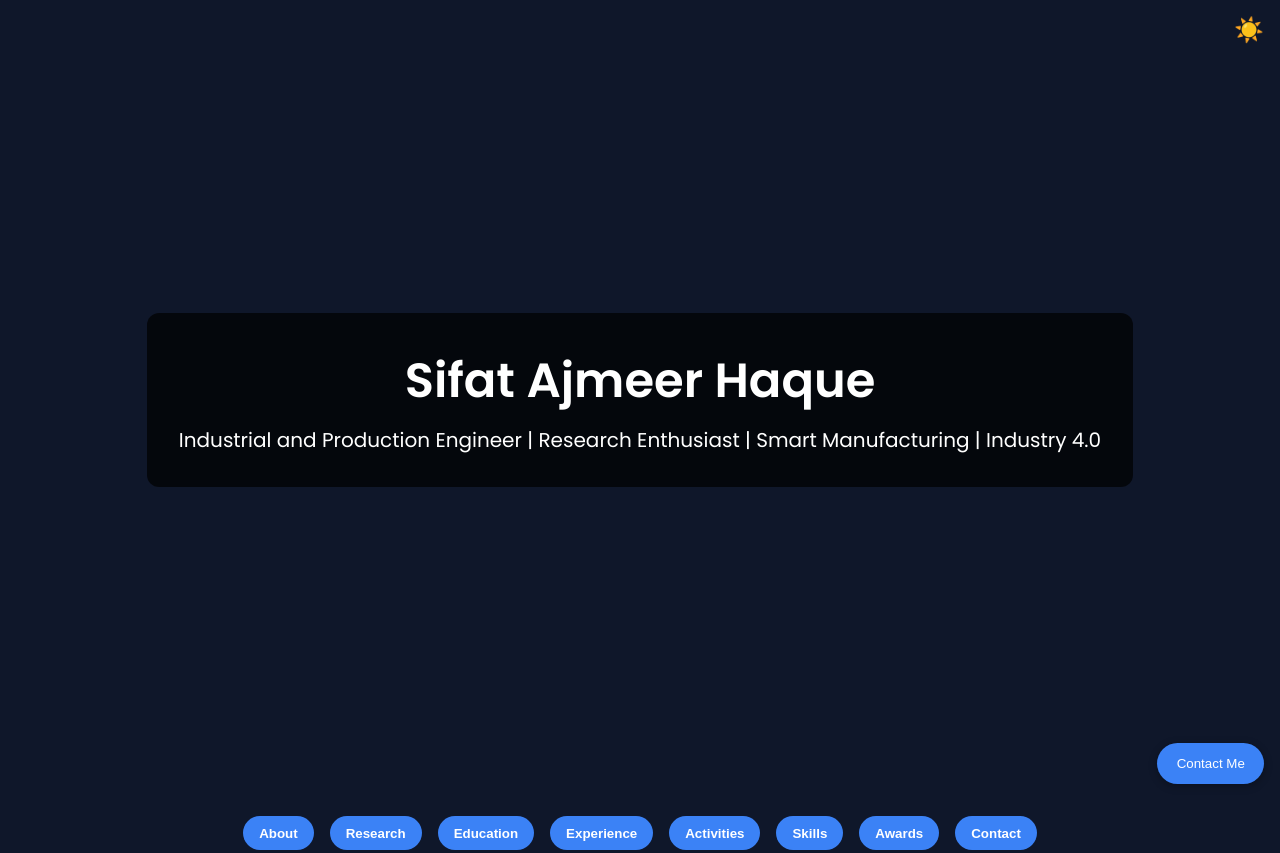
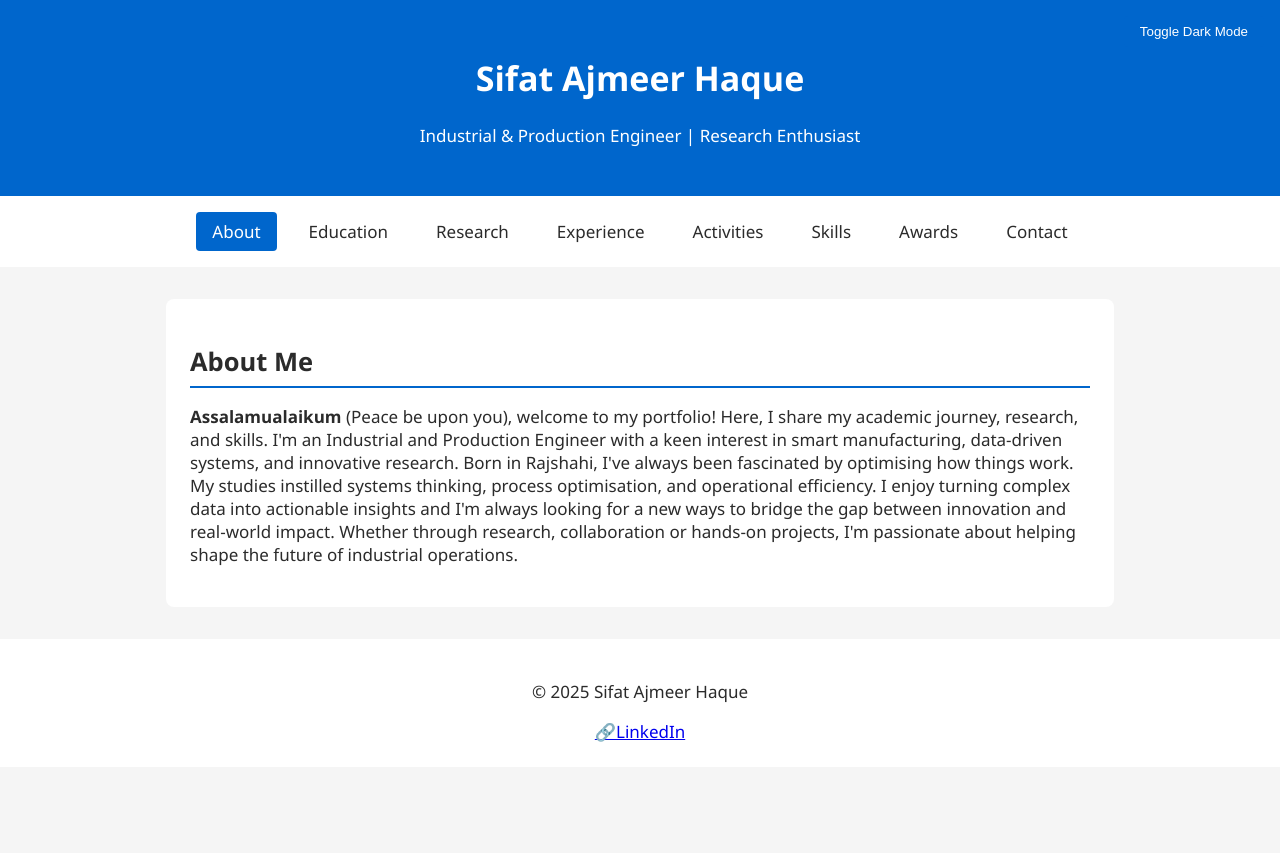
Before and after one commit to Sifat-Ajmeer-Haque/My-Portfolio, a plain HTML site: page index.html in a window 1280 px wide. Shown: the top 853 px of the page. After the commit the page ends 800 px from the top, so only its background shows below. Drawn offline with Linux system fonts and the light colour scheme.

Commit message:
Add files via upload

```diff
--- a/index.html
+++ b/index.html
@@ -1,314 +1,230 @@
 <!DOCTYPE html>
 <html lang="en">
 <head>
-  <meta charset="UTF-8">
-  <meta name="viewport" content="width=device-width, initial-scale=1.0">
+  <meta charset="UTF-8" />
+  <meta name="viewport" content="width=device-width, initial-scale=1.0"/>
   <title>Sifat Ajmeer Haque | Portfolio</title>
-  <link href="https://fonts.googleapis.com/css2?family=Poppins:wght@400;600&display=swap" rel="stylesheet">
-  <script src="https://kit.fontawesome.com/a076d05399.js" crossorigin="anonymous"></script>
   <style>
     :root {
-      --accent: #3b82f6;
-      --bg-light: #ffffff;
-      --bg-dark: #0f172a;
-      --text-light: #1e293b;
-      --text-dark: #f8fafc;
-      --link-light: #3b82f6;
-      --link-dark: #60a5fa;
+      --primary-bg: #f5f5f5;
+      --primary-text: #2b2b2b;
+      --secondary-bg: #ffffff;
+      --accent: #0066cc;
+      --dark-bg: #1a1a1a;
+      --dark-secondary-bg: #2a2a2a;
+      --dark-text: #e0e0e0;
+      --dark-accent: #3399ff;
     }
-    * {
+    body {
       margin: 0;
       padding: 0;
-      box-sizing: border-box;
+      font-family: 'Segoe UI', sans-serif;
+      font-size: 17px;
+      background: var(--primary-bg);
+      color: var(--primary-text);
+      transition: background 0.3s, color 0.3s;
+      scroll-behavior: smooth;
     }
-    body {
-      font-family: 'Poppins', sans-serif;
-      background-color: var(--bg-dark);
-      color: var(--text-dark);
-      transition: 0.4s ease;
+    body.dark {
+      background: var(--dark-bg);
+      color: var(--dark-text);
     }
-    body.light {
-      background-color: var(--bg-light);
-      color: var(--text-light);
+    header {
+      padding: 2rem;
+      text-align: center;
+      background: var(--accent);
+      color: #fff;
     }
-    body a {
-      color: var(--link-dark);
+    nav {
+      display: flex;
+      justify-content: center;
+      flex-wrap: wrap;
+      gap: 1rem;
+      background: var(--secondary-bg);
+      padding: 1rem;
+    }
+    body.dark nav {
+      background: var(--dark-secondary-bg);
+    }
+    nav a {
+      text-decoration: none;
+      padding: 0.5rem 1rem;
+      color: var(--primary-text);
+      border-radius: 4px;
+      transition: 0.2s;
+    }
+    body.dark nav a {
+      color: var(--dark-text);
+    }
+    nav a.active,
+    nav a:hover {
+      background: var(--accent);
+      color: #fff;
+    }
+    .section {
+      max-width: 900px;
+      margin: 2rem auto;
+      padding: 1.5rem;
+      background: var(--secondary-bg);
+      border-radius: 8px;
+      display: none;
+    }
+    body.dark .section {
+      background: var(--dark-secondary-bg);
+    }
+    .section.active {
+      display: block;
+    }
+    h2 {
+      border-bottom: 2px solid var(--accent);
+      padding-bottom: 0.5rem;
+      margin-bottom: 1rem;
+    }
+    ul {
+      list-style: disc inside;
+      line-height: 1.6;
+    }
+    ul li a {
+      color: var(--accent);
       text-decoration: none;
     }
-    body.light a {
-      color: var(--link-light);
+    ul li a:hover {
+      text-decoration: underline;
     }
-    header {
-      background: url('A_digital_illustration_in_a_futuristic_and_technol.png') center/cover no-repeat;
-      height: 100vh;
-      display: flex;
-      justify-content: center;
-      align-items: center;
-      position: relative;
+    footer {
+      text-align: center;
+      padding: 1rem;
+      background: var(--secondary-bg);
     }
-    .overlay {
-      background-color: rgba(0, 0, 0, 0.7);
-      padding: 2rem;
-      border-radius: 12px;
-      color: white;
-      text-align: center;
-      animation: fadeIn 2s ease;
+    body.dark footer {
+      background: var(--dark-secondary-bg);
     }
-    .overlay h1 {
-      font-size: 3rem;
-      animation: slideDown 1s ease;
-    }
-    .overlay p {
-      font-size: 1.25rem;
-      margin-top: 0.5rem;
-      animation: slideUp 1s ease;
-    }
-    .dark-toggle {
+    #darkToggle {
       position: fixed;
       top: 1rem;
       right: 1rem;
-      background: none;
-      border: none;
-      font-size: 1.5rem;
-      cursor: pointer;
-      z-index: 1000;
-      color: var(--accent);
-    }
-    nav {
-      position: sticky;
-      top: 0;
-      display: flex;
-      justify-content: center;
-      flex-wrap: wrap;
-      background: var(--bg-dark);
-      padding: 1rem;
-      gap: 1rem;
-      z-index: 100;
-    }
-    body.light nav {
-      background: var(--bg-light);
-    }
-    nav button {
       background: var(--accent);
       border: none;
-      color: white;
-      padding: 0.6rem 1rem;
-      border-radius: 30px;
+      color: #fff;
+      padding: 0.5rem 1rem;
+      border-radius: 4px;
       cursor: pointer;
-      font-weight: 600;
-      transition: all 0.3s;
-    }
-    nav button:hover {
-      background: #1d4ed8;
-    }
-    section {
-      display: none;
-      max-width: 900px;
-      margin: 3rem auto;
-      padding: 2rem;
-      border-radius: 12px;
-      background: rgba(255, 255, 255, 0.05);
-      animation: fadeIn 0.6s ease;
-    }
-    body.light section {
-      background: rgba(0, 0, 0, 0.03);
-    }
-    section.active {
-      display: block;
-    }
-    .skills {
-      display: grid;
-      grid-template-columns: repeat(auto-fit, minmax(140px, 1fr));
-      gap: 1rem;
-    }
-    .skills div {
-      border-left: 4px dotted var(--accent);
-      padding-left: 1rem;
-    }
-    .contact-btn {
-      position: fixed;
-      bottom: 1rem;
-      right: 1rem;
-      background: var(--accent);
-      color: white;
-      border: none;
-      padding: 0.8rem 1.2rem;
-      border-radius: 50px;
-      cursor: pointer;
-      z-index: 1000;
-      box-shadow: 0 2px 8px rgba(0, 0, 0, 0.3);
-    }
-    .social-icons {
-      text-align: center;
-      margin-top: 1.5rem;
-    }
-    .social-icons a {
-      margin: 0 10px;
-      font-size: 1.5rem;
-      color: var(--accent);
-      transition: 0.3s;
-    }
-    .social-icons a:hover {
-      color: #ffffff;
-    }
-    .welcome-screen {
-      position: fixed;
-      inset: 0;
-      background: rgba(15, 23, 42, 0.95);
-      color: white;
-      display: flex;
-      align-items: center;
-      justify-content: center;
-      font-size: 2rem;
-      z-index: 2000;
-      animation: fadeOut 2.5s forwards 2.5s;
-    }
-    @keyframes fadeIn {
-      from { opacity: 0; transform: translateY(20px); }
-      to { opacity: 1; transform: translateY(0); }
-    }
-    @keyframes fadeOut {
-      to { opacity: 0; visibility: hidden; }
-    }
-    @keyframes slideDown {
-      from { transform: translateY(-50px); opacity: 0; }
-      to { transform: translateY(0); opacity: 1; }
-    }
-    @keyframes slideUp {
-      from { transform: translateY(50px); opacity: 0; }
-      to { transform: translateY(0); opacity: 1; }
+      z-index: 10;
     }
   </style>
 </head>
 <body>
-  <div class="welcome-screen">🍹 Hello, This is Sifat Ajmeer Haque</div>
+  <button id="darkToggle">Toggle Dark Mode</button>
+
   <header>
-    <div class="overlay">
     <h1>Sifat Ajmeer Haque</h1>
-      <p>Industrial and Production Engineer | Research Enthusiast | Smart Manufacturing | Industry 4.0</p>
-    </div>
+    <p>Industrial & Production Engineer | Research Enthusiast </p>
   </header>
 
-  <button class="dark-toggle" onclick="toggleDarkMode()">☀️</button>
-  <button class="contact-btn" onclick="showSection('contact')">Contact Me</button>
-
   <nav>
-    <button onclick="showSection('about')">About</button>
-    <button onclick="showSection('research')">Research</button>
-    <button onclick="showSection('education')">Education</button>
-    <button onclick="showSection('experience')">Experience</button>
-    <button onclick="showSection('activities')">Activities</button>
-    <button onclick="showSection('skills')">Skills</button>
-    <button onclick="showSection('awards')">Awards</button>
-    <button onclick="showSection('contact')">Contact</button>
+    <a href="#" onclick="showSection('about')" class="active">About</a>
+    <a href="#" onclick="showSection('education')">Education</a>
+    <a href="#" onclick="showSection('research')">Research</a>
+    <a href="#" onclick="showSection('experience')">Experience</a>
+    <a href="#" onclick="showSection('activities')">Activities</a>
+    <a href="#" onclick="showSection('skills')">Skills</a>
+    <a href="#" onclick="showSection('awards')">Awards</a>
+    <a href="#" onclick="showSection('contact')">Contact</a>
   </nav>
 
-  <section id="about" class="active">
-    <h2>👤 About Me</h2>
-    <p>Hi! I'm an Industrial and Production Engineer with a keen interest in smart manufacturing, data-driven systems, and innovative research. I was born in Rajshahi, and ever since I can remember, I’ve been fascinated by how things work and how they can work better.
-
-I studied Industrial and Production Engineering, where I developed a strong foundation in systems thinking, process optimization, and operational efficiency. Over time, I became especially interested in how emerging technologies like Artificial Intelligence (AI) and Industry 4.0 can transform traditional manufacturing into smarter, more sustainable, and agile operations.
-
-<p>My current research explores AI-driven solutions for decision-making and performance improvement in the manufacturing sector, with a focus on the unique challenges and opportunities within Australian industries. I enjoy turning complex data into actionable insights using tools like Python, Power BI, and MS Office, and I’m always looking for new ways to bridge the gap between innovation and real-world impact.</p>
-
-Whether through research, collaboration, or hands-on projects, I’m passionate about helping shape the future of industrial operations.
-
-</p>
+  <section id="about" class="section active">
+    <h2>About Me</h2>
+    <p><b>Assalamualaikum</b> (Peace be upon you), welcome to my portfolio! Here, I share my academic journey, research, and skills. I'm an Industrial and Production Engineer with a keen interest in smart manufacturing, data‑driven systems, and innovative research. Born in Rajshahi, I've always been fascinated by optimising how things work. My studies instilled systems thinking, process optimisation, and operational efficiency. I enjoy turning complex data into actionable insights and I'm always looking for a new ways to bridge the gap between innovation and real-world impact. Whether through research, collaboration or hands-on projects, I'm passionate about helping shape the future of industrial operations. </p>
   </section>
 
-  <!-- Inserted Details -->
-  <section id="education">
-  <h2>🎓 Education</h2>
+  <section id="education" class="section">
+    <h2>🎓Education</h2>
     <ul>
-    <li><strong>BSc in Industrial and Production Engineering</strong><br>Jashore University of Science and Technology (2018–2023)</li>
-    <li><strong>HSC (Science)</strong><br>New Government Degree College, Rajshahi (2016)<br>GPA: 5.00 / 5.00</li>
-    <li><strong>SSC (Science)</strong><br>Maskatadighi High School and College, Rajshahi (2014)<br>GPA: 5.00 / 5.00</li>
+      <li><strong>BSc in Industrial & Production Engineering</strong> – Jashore University of Science and Technology (2018–2023)</li>
+      <li><strong>HSC (Science)</strong> – New Government Degree College, Rajshahi (2016), GPA: 5.00/5.00</li>
+      <li><strong>SSC (Science)</strong> – Maskatadighi High School & College (2014), GPA: 5.00/5.00</li>
     </ul>
   </section>
 
-<section id="research">
-  <h2>📚 Research & Publications</h2>
+  <section id="research" class="section">
+    <h2>📚Research & Publications</h2>
     <ul>
-    <li><strong><a href="https://doi.org/10.1108/TQM-08-2023-0247" target="_blank">Barriers to TQM Implementation in SMEs in Bangladesh: An Interpretive Structural Modeling Approach</a></strong><br>The TQM Journal, 2023</li>
-    <li><strong><a href="https://doi.org/10.1108/BIJ-06-2023-0371" target="_blank">Identification and Prioritization of Barriers to Industry 4.0 Adoption</a></strong><br>Benchmarking Journal, 2024</li>
-    <li><strong><a href="https://doi.org/10.46254/BA07.20240193" target="_blank">Industry 4.0-Enabled SMED Implementation for Improving Pipe Extrusion Efficiency: A Case Study</a></strong><br>7th IEOM Bangladesh Conference, 2024</li>
-    <li><strong>A Hierarchical Framework for Green Supply Chain Management in the Construction Sector of Bangladesh</strong><br>ICMERE Conference, 2023</li>
-    <li><strong>Improving Supply Chain Effectiveness: Bangladesh Pharmaceutical Industry</strong><br>Submitted to Supply Chain Analytics, 2025</li>
+      <li><a href="https://doi.org/10.1108/TQM-08-2023-0247" target="_blank"><strong>Barriers to TQM Implementation in SMEs in Bangladesh: An Interpretive Structural Modeling Approach</strong></a><br>The TQM Journal (2023), Publisher: Emerald Publishing Limited</li>
+      <li><a href="https://doi.org/10.1108/BIJ-06-2023-0371" target="_blank"><strong>Identification and prioritization of barriers to Industry 4.0 adoption in the context of food and beverage industries of Bangladesh</strong></a><br>Benchmarking: An International Journal (2024), Publisher: Emerald Publishing Limited</li>
+      <li><a href="https://doi.org/10.46254/BA07.20240193" target="_blank"><strong>Industry 4.0‑Enabled SMED Implementation for Improving Pipe Extrusion Efficiency: A Case Study</strong></a><br>7th IEOM Bangladesh Conference (2024), Publisher: IEOM Society International</li>
+      <li><a href="https://www.researchgate.net/publication/380402176_A_HIERARCHICAL_FRAMEWORK_FOR_ASSESSING_THE_DRIVERS_AND_BARRIERS_TO_IMPLEMENTING_GREEN_SUPPLY_CHAIN_MANAGEMENT_IN_THE_CONSTRUCTION_SECTOR_OF_BANGLADESH" target="_blank"><strong>A Hierarchical Framework for Assessing The Drivers and Barriers to Implementing Green Supply Chain Management in the Construction Sector of Bangladesh</strong></a><br>ICMERE Conference (2023)</li>
 </ul>
   </section>
 
-<section id="awards">
-  <h2>🏆 Awards & Recognitions</h2>
+  <section id="experience" class="section">
+    <h2>💼Work Experience</h2>
     <ul>
-    <li><strong>Key Employee Recognition</strong><br>Akij Plastics Limited, January 2025<br>Recognized for contributing to the company’s record monthly production.</li>
+      <li><strong>Assistant Officer – Production Planning</strong><br>Akij Plastics Limited, July 2023–Present</li>
+      <li><strong>Executive – Production (Finishing)</strong><br>Square Apparels Limited, June 2023–July 2023</li>
     </ul>
   </section>
 
-<section id="experience">
-  <h2>💼 Work Experience</h2>
+  <section id="activities" class="section">
+    <h2>🎯Extracurricular Activities</h2>
     <ul>
-    <li><strong>Assistant Officer – Production Planning</strong><br>Akij Plastics Limited, July 2023 – Present</li>
-    <li><strong>Executive – Production (Finishing)</strong><br>Square Apparels Limited, June 2023 – July 2023</li>
+      <li>Organizer, APFL Football Tournament 2024 at Akij Economic Zone</li>
+      <li>Member, Association of IPE, JUST (2018–Present)</li>
+      <li>Anchor & Event Organizer, JUST (2018–2022)</li>
+      <li>Member, Robotic Club & Bangabandhu Career Club, JUST (2019–2021)</li>
+      <li>Sports Representative (Volleyball, Cricket, Football) (2018–2022)</li>
+      <li>Volunteer, Nobo Utthan Bangladesh (2020–2022)</li>
     </ul>
   </section>
 
-<section id="activities">
-  <h2>🎯 Extracurricular Activities</h2>
+  <section id="skills" class="section">
+    <h2>🛠Skills</h2>
     <ul>
-    <li>Organizer, APFL Football Tournament 2024 at Akij Economic Zone</li>
-    <li>Member – Association of IPE, JUST (2018–Present)</li>
-    <li>Anchor & Event Organizer – JUST (2018–2022)</li>
-    <li>Member – Robotic Club, JUST (2019–2021)</li>
-    <li>Member – Bangabandhu Career Club, JUST (2019–2021)</li>
-    <li>Sports Representative – Volleyball, Cricket, Football (2018–2022)</li>
-    <li>Volunteer – Nobo Utthan Bangladesh (2020–2022)</li>
+      <li><strong>Tools & Technologies:</strong> Python, Power BI, MS Office</li>
+      <li><strong>Research & Analytics:</strong> SEM, ISM, AHP, Fuzzy TOPSIS</li>
+      <li><strong>Soft Skills:</strong> Public Speaking, Team Leadership, Event Management</li>
+      <li><strong>Manufacturing:</strong> Lean, SMED, TPM, TQM, 5S, Six Sigma</li>
     </ul>
   </section>
 
-<section id="skills">
-  <h2>🛠️ Skills</h2>
-  <div class="skills">
-    <div><strong>Tools & Technologies</strong><br>Python, Power BI, MS Office</div>
-    <div><strong>Research & Analytics</strong><br>SEM, ISM, AHP, Fuzzy TOPSIS</div>
-    <div><strong>Soft Skills</strong><br>Public Speaking, Team Leadership, Event Management</div>
-    <div><strong>Manufacturing Knowledge</strong><br>Lean, SMED, TPM,TQM, 5S, Six Sigma</div>
-  </div>
+  <section id="awards" class="section">
+    <h2>🏆Awards & Recognitions</h2>
+    <ul>
+      <li><strong>Key Employee Recognition</strong><br>Akij Plastics Limited (January 2025) – contributed significantly to the company’s record monthly production.</li>
+    </ul>
   </section>
 
-   <section id="contact">
-  <h2>📞 Contact Me</h2>
+  <section id="contact" class="section">
+    <h2>📩Contact</h2>
     <p>Feel free to reach out to discuss research, collaboration, or just to connect!</p>
-  <p>Email: <a href="mailto:sifatajmeer@gmail.com">sifatajmeer@gmail.com</a></p>
-  <p>LinkedIn: <a href="https://www.linkedin.com/in/sifat-ajmeer-haque/" target="_blank">linkedin.com/in/sifatahque</a></p>
-  <p>Phone: +880 17XXXXXXXX</p>
-  <div class="social-icons">
-    <a href="https://www.linkedin.com/in/sifat-ajmeer-haque/" target="_blank"><i class="fab fa-linkedin"></i></a>
-    <a href="https://github.com/yourgithub" target="_blank"><i class="fab fa-github"></i></a>
-    <a href="mailto:sifatajmeer@gmail.com"><i class="fas fa-envelope"></i></a>
-  </div>
+    <p><strong>📧Email:</strong> <a href="mailto:sifatajmeer@gmail.com">sifatajmeer@gmail.com</a></p>
+    <p>📍 Location: Rajshahi, Bangladesh</p>
+    <p><strong>🔗LinkedIn:</strong> <a href="https://www.linkedin.com/in/sifat-ajmeer-haque/" target="_blank">linkedin.com/in/sifat-ajmeer-haque</a></p>
+    <p><strong>📞Phone:</strong> <a href="tel:+88017XXXXXXXX">+880 17XXXXXXXX</a></p>
   </section>
 
-   <footer>
-    All rights reserved © 2025 Sifat Ajmeer Haque
+  <footer style="text-align:center; padding: 1.5rem;">
+    <p>© 2025 Sifat Ajmeer Haque</p>
+    <div class="social-links">
+      <a href="https://www.linkedin.com/in/sifat-ajmeer-haque/" target="_blank">🔗LinkedIn</a>
+    </div>
   </footer>
 
   <script>
+    const links = document.querySelectorAll('nav a');
+    const sections = document.querySelectorAll('.section');
     function showSection(id) {
-      document.querySelectorAll('section').forEach(sec => sec.classList.remove('active'));
+      sections.forEach(sec => sec.classList.remove('active'));
+      links.forEach(l => l.classList.remove('active'));
       document.getElementById(id).classList.add('active');
+      event.target.classList.add('active');
+      window.scrollTo({top:0, behavior:'smooth'});
     }
 
-    function toggleDarkMode() {
-      document.body.classList.toggle('light');
-      const toggle = document.querySelector('.dark-toggle');
-      toggle.textContent = document.body.classList.contains('light') ? '🌙' : '☀️';
-    }
-
-    // Set default visible section
-    document.addEventListener("DOMContentLoaded", () => {
-      showSection('about');
-    });
+    document.getElementById('darkToggle').onclick = () => {
+      document.body.classList.toggle('dark');
+      document.getElementById('darkToggle').textContent =
+        document.body.classList.contains('dark') ? 'Light Mode' : 'Dark Mode';
+    };
   </script>
-
 </body>
 </html>
```
Lines whose indentation alone changed are shown as unchanged.
